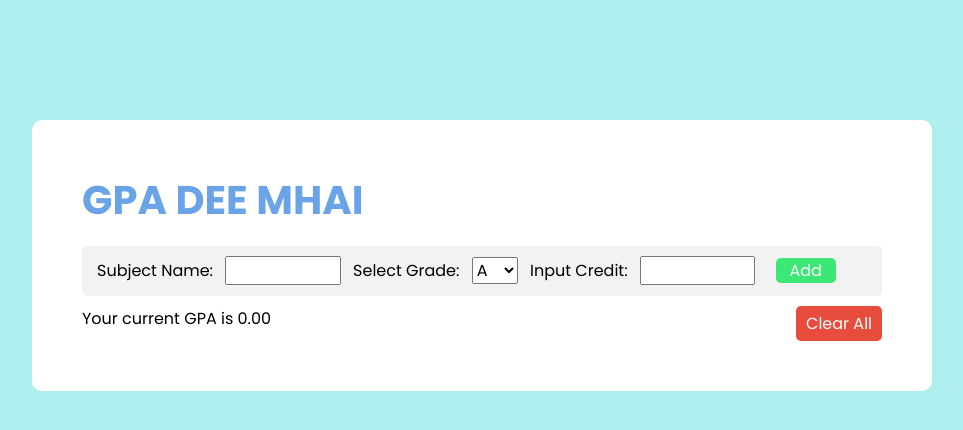
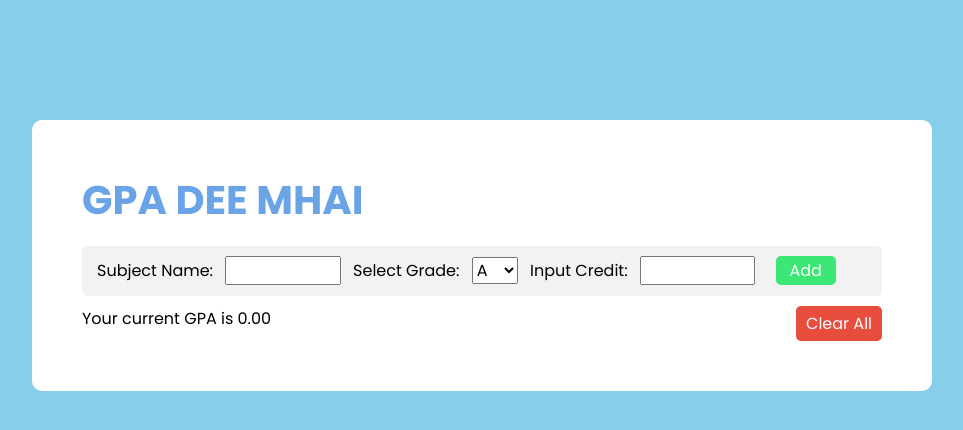
Before and after one commit to deeckn/GPA-DEE-MHAI, a plain HTML site: page index.html in a window 1280 px wide. Shown: the whole page, without its empty margins (158-1121 px from the left). Drawn offline with Linux system fonts and the light colour scheme.

Commit message:
Changed background color

```diff
--- a/app.css
+++ b/app.css
@@ -10,7 +10,7 @@
 body {
     height: 100vh;
     width: 100%;
-    background-color: paleturquoise;
+    background-color: skyblue;
 }
 
 #main-frame {
@@ -67,6 +67,8 @@ li button {
     cursor: pointer;
     border-radius: 5px;
     transition: 500ms;
+    padding-top: 2px;
+    padding-bottom: 2px;
 }
 
 .subjectItem .submitButton:hover {
```
